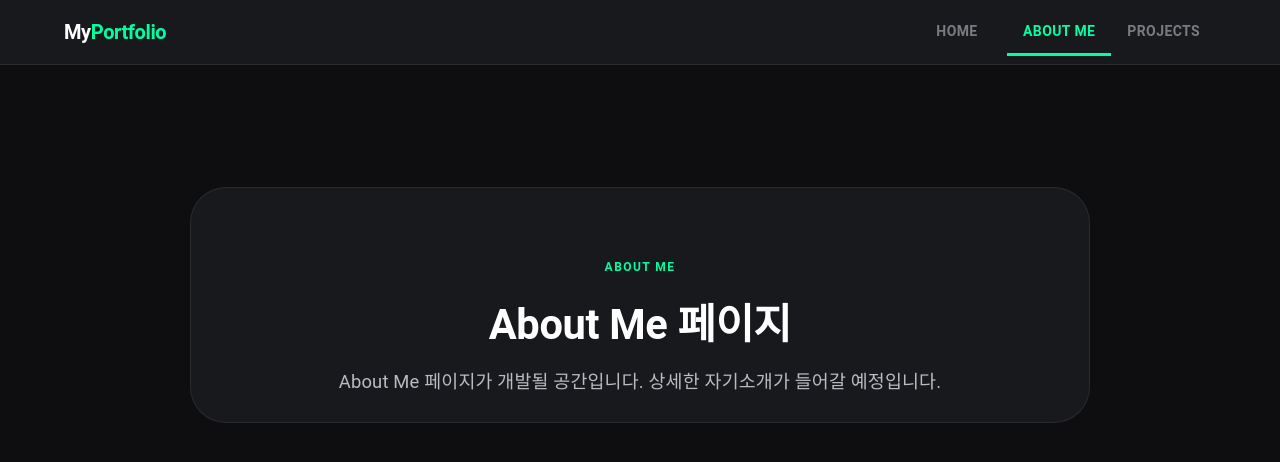
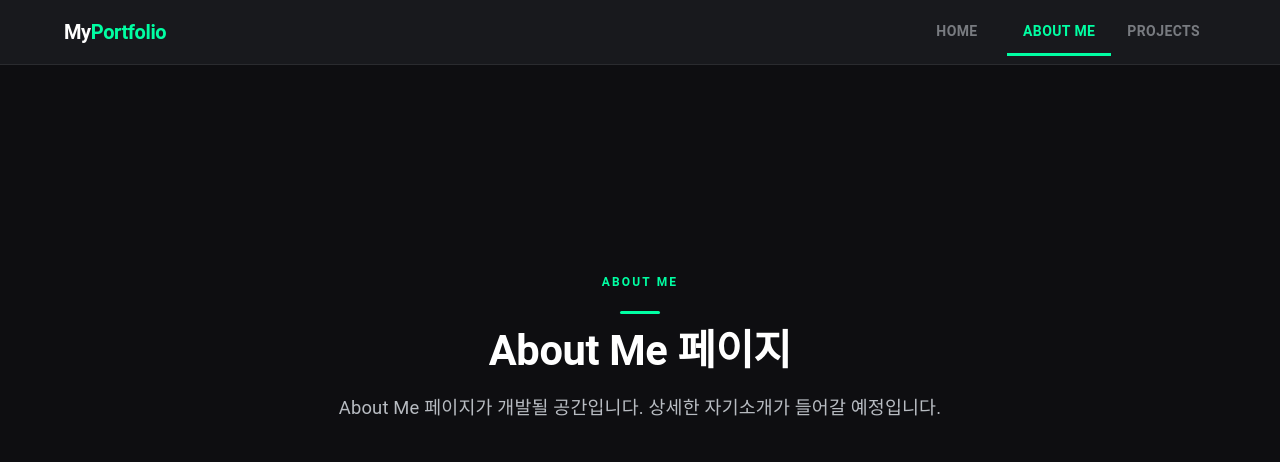
Before and after one commit to Kyo1901/my-portfolio, a React (Vite) app: page /#/about in a window 1280 px wide. Shown: the top 462 px of the page. Built offline with nearby package versions, Linux system fonts and the light colour scheme.

Commit message:
About/Projects 페이지 카드 제거 + 로고 클릭 시 홈 이동

```diff
--- a/src/components/common/nav-bar.jsx
+++ b/src/components/common/nav-bar.jsx
@@ -61,10 +61,14 @@ function NavBar() {
         >
           <Typography
             variant="h6"
+            onClick={() => navigate('/')}
             sx={{
               fontWeight: 700,
               color: 'text.primary',
               letterSpacing: '-0.02em',
+              cursor: 'pointer',
+              userSelect: 'none',
+              '&:hover': { opacity: 0.85 },
             }}
           >
             My
--- a/src/pages/about-page.jsx
+++ b/src/pages/about-page.jsx
@@ -1,12 +1,11 @@
+import Box from '@mui/material/Box';
 import Container from '@mui/material/Container';
-import Box from '@mui/material/Box';
-import Card from '@mui/material/Card';
-import CardContent from '@mui/material/CardContent';
 import Typography from '@mui/material/Typography';
 
 /**
  * AboutPage 컴포넌트
  * 상세 자기소개가 들어갈 About Me 페이지(플레이스홀더).
+ * 카드 없이 풀-width 영역 + 중앙정렬 텍스트로 구성한다.
  *
  * Props: 없음
  *
@@ -18,32 +17,29 @@ function AboutPage() {
     <Box
       sx={{
         width: '100%',
-        minHeight: '60vh',
+        minHeight: '70vh',
         display: 'flex',
         justifyContent: 'center',
         alignItems: 'center',
-        py: { xs: 4, md: 8 },
+        textAlign: 'center',
+        py: { xs: 6, md: 12 },
         px: { xs: 2, md: 3 },
+        bgcolor: 'background.default',
       }}
     >
       <Container maxWidth="md" disableGutters>
-        <Card
-          elevation={0}
-          sx={{
-            bgcolor: 'background.paper',
-            border: '1px solid',
-            borderColor: 'divider',
-            borderRadius: 3,
-            textAlign: 'center',
-          }}
-        >
-          <CardContent sx={{ p: { xs: 4, md: 8 } }}>
         <Typography
           variant="overline"
-              sx={{ color: 'primary.main', fontWeight: 700, letterSpacing: '0.12em' }}
+          sx={{ color: 'primary.main', fontWeight: 700, letterSpacing: '0.18em' }}
         >
           ABOUT ME
         </Typography>
+
+        {/* 언더바 (네온 그린 포인트) */}
+        <Box
+          sx={{ width: 40, height: 3, bgcolor: 'primary.main', borderRadius: 2, mx: 'auto', my: 1.5 }}
+        />
+
         <Typography
           variant="h2"
           component="h1"
@@ -51,22 +47,23 @@ function AboutPage() {
             color: 'text.primary',
             fontWeight: 700,
             fontSize: { xs: '1.8rem', md: '2.6rem' },
-                my: 2,
+            mb: 2,
           }}
         >
           About Me 페이지
         </Typography>
+
         <Typography
           sx={{
             color: 'text.secondary',
             fontSize: { xs: '1rem', md: '1.15rem' },
             lineHeight: 1.7,
+            maxWidth: 680,
+            mx: 'auto',
           }}
         >
           About Me 페이지가 개발될 공간입니다. 상세한 자기소개가 들어갈 예정입니다.
         </Typography>
-          </CardContent>
-        </Card>
       </Container>
     </Box>
   );
--- a/src/pages/projects-page.jsx
+++ b/src/pages/projects-page.jsx
@@ -1,12 +1,11 @@
+import Box from '@mui/material/Box';
 import Container from '@mui/material/Container';
-import Box from '@mui/material/Box';
-import Card from '@mui/material/Card';
-import CardContent from '@mui/material/CardContent';
 import Typography from '@mui/material/Typography';
 
 /**
  * ProjectsPage 컴포넌트
  * 포트폴리오 작품들이 들어갈 Projects 페이지(플레이스홀더).
+ * 카드 없이 풀-width 영역 + 중앙정렬 텍스트로 구성한다.
  *
  * Props: 없음
  *
@@ -18,32 +17,29 @@ function ProjectsPage() {
     <Box
       sx={{
         width: '100%',
-        minHeight: '60vh',
+        minHeight: '70vh',
         display: 'flex',
         justifyContent: 'center',
         alignItems: 'center',
-        py: { xs: 4, md: 8 },
+        textAlign: 'center',
+        py: { xs: 6, md: 12 },
         px: { xs: 2, md: 3 },
+        bgcolor: 'background.default',
       }}
     >
       <Container maxWidth="md" disableGutters>
-        <Card
-          elevation={0}
-          sx={{
-            bgcolor: 'background.paper',
-            border: '1px solid',
-            borderColor: 'divider',
-            borderRadius: 3,
-            textAlign: 'center',
-          }}
-        >
-          <CardContent sx={{ p: { xs: 4, md: 8 } }}>
         <Typography
           variant="overline"
-              sx={{ color: 'primary.main', fontWeight: 700, letterSpacing: '0.12em' }}
+          sx={{ color: 'primary.main', fontWeight: 700, letterSpacing: '0.18em' }}
         >
           PROJECTS
         </Typography>
+
+        {/* 언더바 (네온 그린 포인트) */}
+        <Box
+          sx={{ width: 40, height: 3, bgcolor: 'primary.main', borderRadius: 2, mx: 'auto', my: 1.5 }}
+        />
+
         <Typography
           variant="h2"
           component="h1"
@@ -51,22 +47,23 @@ function ProjectsPage() {
             color: 'text.primary',
             fontWeight: 700,
             fontSize: { xs: '1.8rem', md: '2.6rem' },
-                my: 2,
+            mb: 2,
           }}
         >
           Projects 페이지
         </Typography>
+
         <Typography
           sx={{
             color: 'text.secondary',
             fontSize: { xs: '1rem', md: '1.15rem' },
             lineHeight: 1.7,
+            maxWidth: 680,
+            mx: 'auto',
           }}
         >
           Projects 페이지가 개발될 공간입니다. 포트폴리오 작품들이 들어갈 예정입니다.
         </Typography>
-          </CardContent>
-        </Card>
       </Container>
     </Box>
   );
```
Lines whose indentation alone changed are shown as unchanged.
